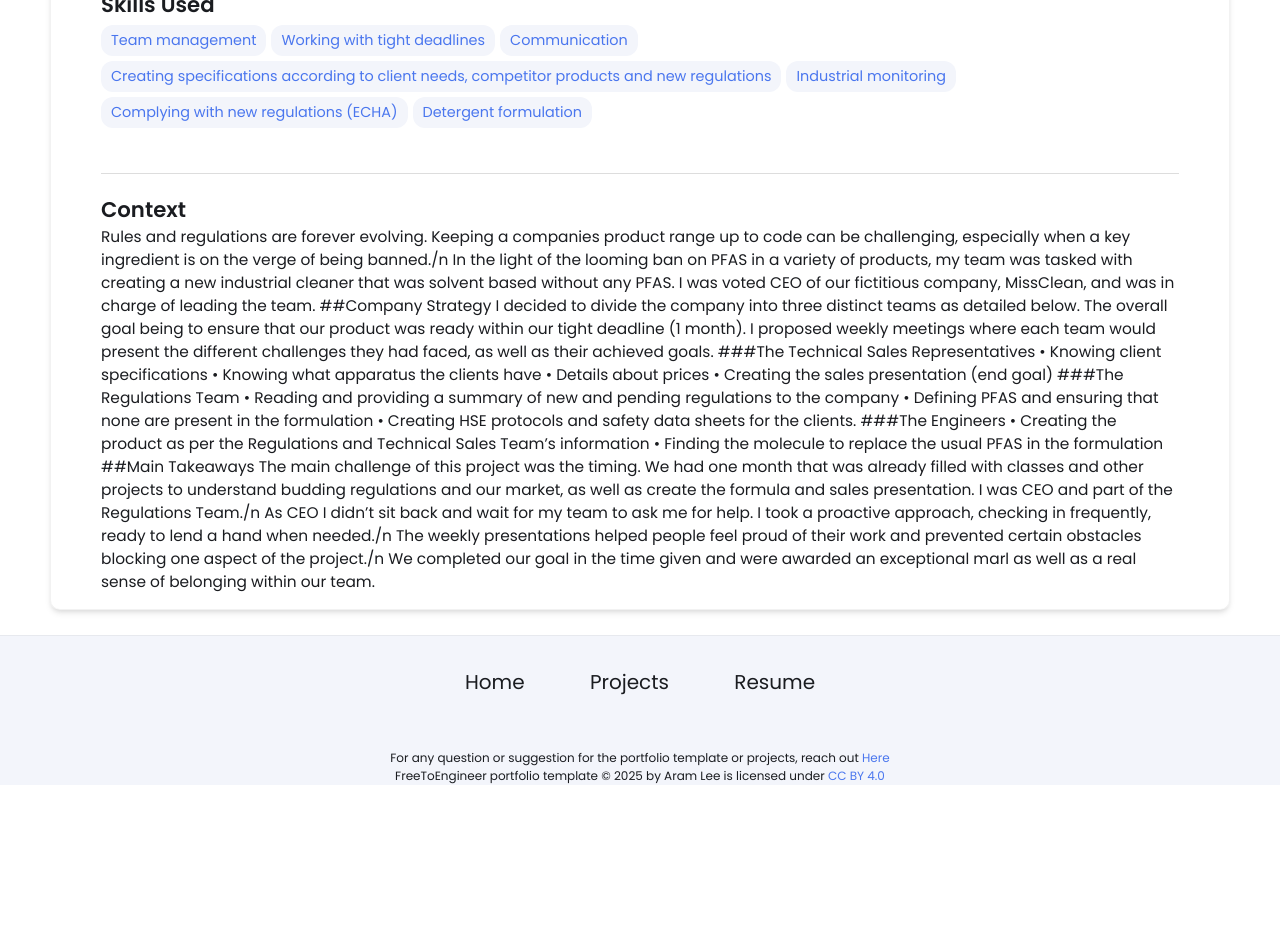
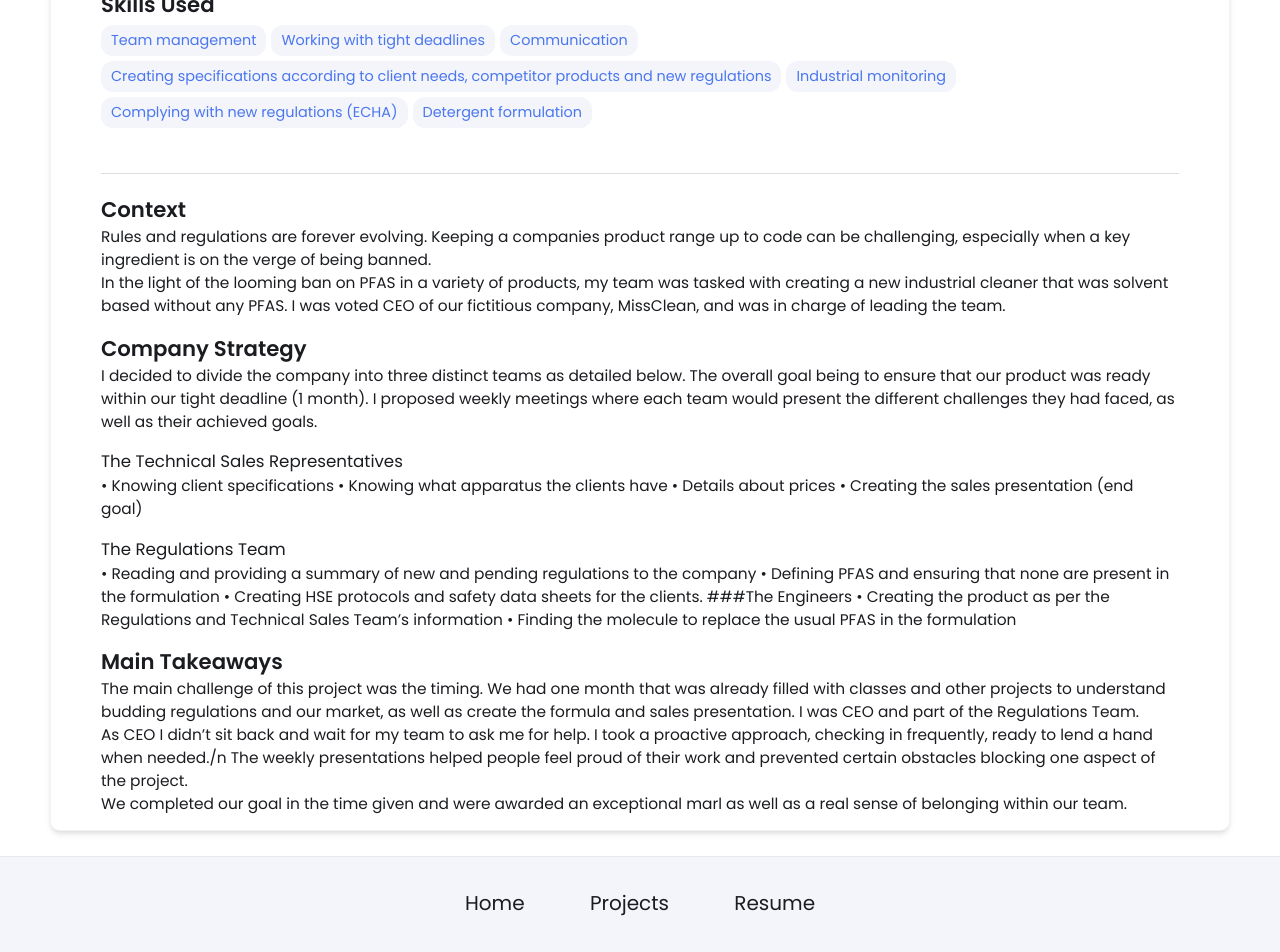
Before and after one commit to SmokyTrombone/smokytrombone.github.io, a Jekyll site: the page built from _projects/PFAS/index.md, in a window 1280 px wide and 1400 px high, scrolled down 261 px. Shown: the part 394-1346 px from the top of the window. Built offline with Jekyll 4.4.1, drawn with Linux system fonts in a browser that asks for light colours; before the commit the page ends 1440 px from its top, so only the background shows below that.

```diff
--- a/_projects/PFAS/index.md
+++ b/_projects/PFAS/index.md
@@ -16,24 +16,25 @@ main-image: /team.png
 
 ---
 ## Context
-Rules and regulations are forever evolving. Keeping a companies product range up to code can be challenging, especially when a key ingredient is on the verge of being banned./n
+Rules and regulations are forever evolving. Keeping a companies product range up to code can be challenging, especially when a key ingredient is on the verge of being banned.<br/>
 In the light of the looming ban on PFAS in a variety of products, my team was tasked with creating a new industrial cleaner that was solvent based without any PFAS. I was voted CEO of our fictitious company, MissClean, and was in charge of leading the team.
-##Company Strategy
+
+## Company Strategy
 I decided to divide the company into three distinct teams as detailed below. The overall goal being to ensure that our product was ready within our tight deadline (1 month). I proposed weekly meetings where each team would present the different challenges they had faced, as well as their achieved goals.
-###The Technical Sales Representatives
+### The Technical Sales Representatives
 •	Knowing client specifications
 •	Knowing what apparatus the clients have
 •	Details about prices
 •	Creating the sales presentation (end goal)
-###The Regulations Team
+### The Regulations Team
 •	Reading and providing a summary of new and pending regulations to the company
 •	Defining PFAS and ensuring that none are present in the formulation
 •	Creating HSE protocols and safety data sheets for the clients.
 ###The Engineers
 •	Creating the product as per the Regulations and Technical Sales Team’s information
 •	Finding the molecule to replace the usual PFAS in the formulation
-##Main Takeaways
-The main challenge of this project was the timing. We had one month that was already filled with classes and other projects to understand budding regulations and our market, as well as create the formula and sales presentation. I was CEO and part of the Regulations Team./n
+## Main Takeaways
+The main challenge of this project was the timing. We had one month that was already filled with classes and other projects to understand budding regulations and our market, as well as create the formula and sales presentation. I was CEO and part of the Regulations Team.<br/>
 As CEO I didn’t sit back and wait for my team to ask me for help. I took a proactive approach, checking in frequently, ready to lend a hand when needed./n
-The weekly presentations helped people feel proud of their work and prevented certain obstacles blocking one aspect of the project./n
+The weekly presentations helped people feel proud of their work and prevented certain obstacles blocking one aspect of the project.<br/>
 We completed our goal in the time given and were awarded an exceptional marl as well as a real sense of belonging within our team.
```
